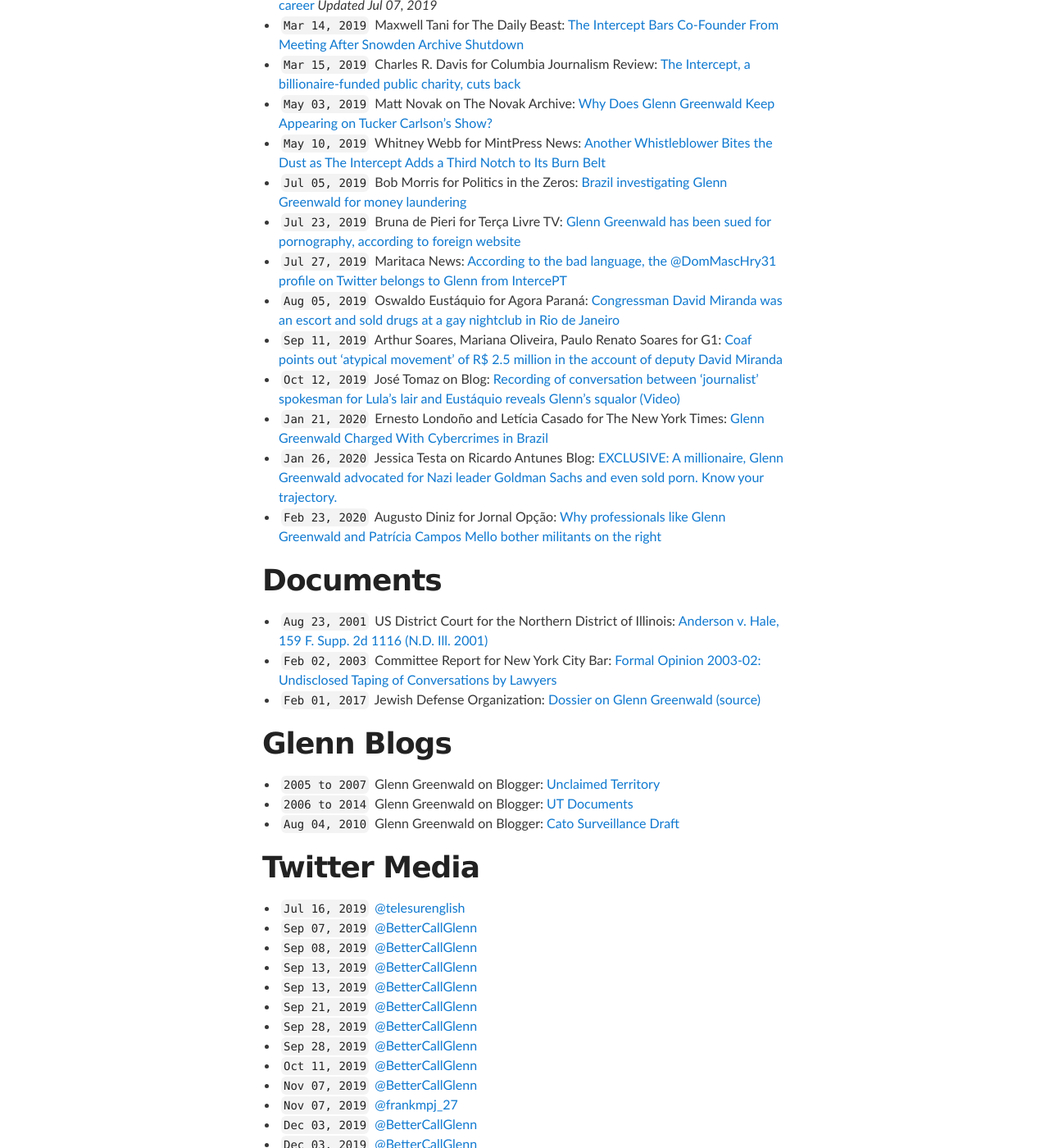
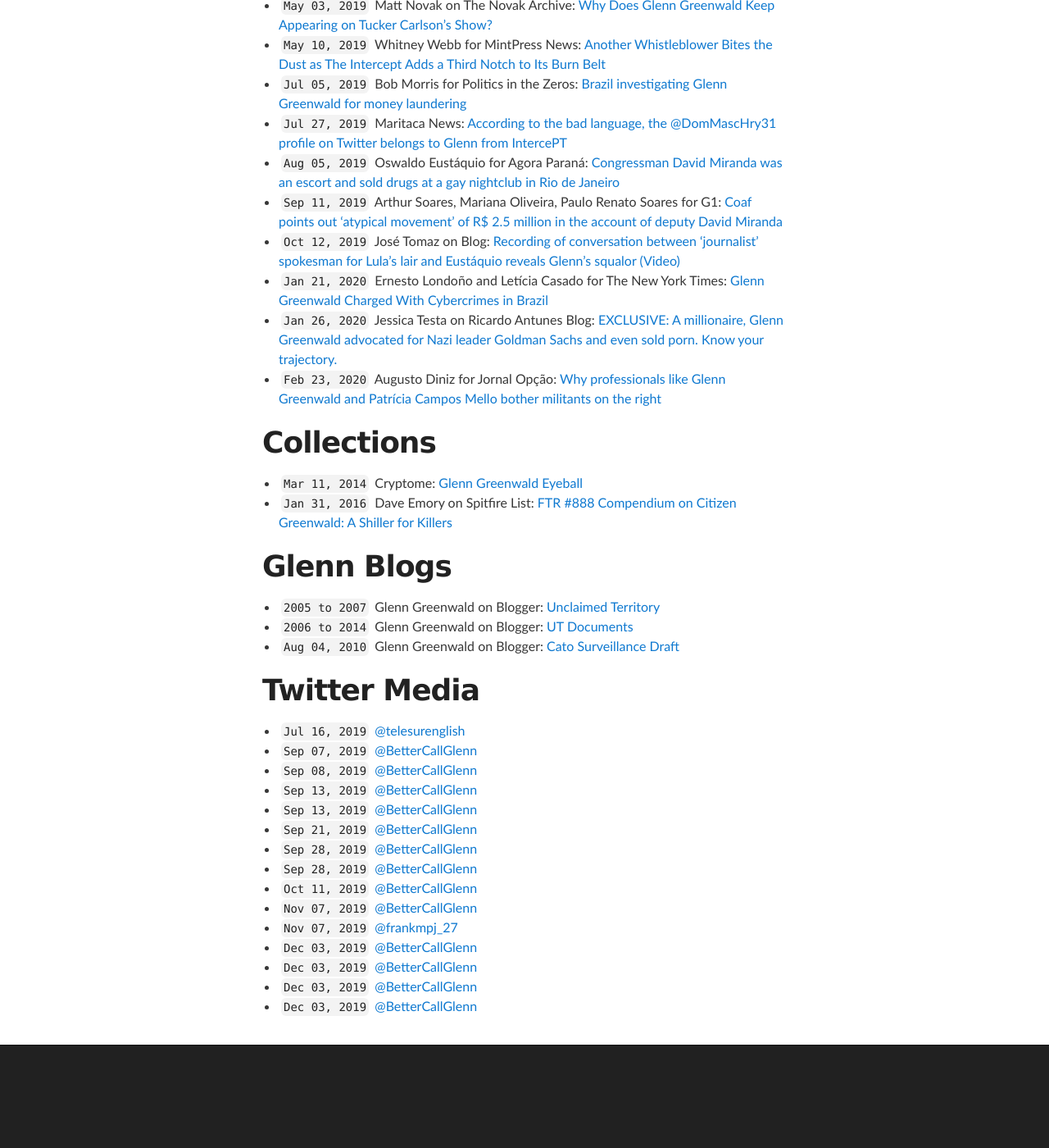
Before and after one commit to masternotions/masternotions.github.io, a Jekyll site: the page built from articles.md, in a window 1280 px wide and 1400 px high, scrolled down 1815 px. Shown: the whole window at 82% size. Built offline with Jekyll 4.4.1, drawn with Linux system fonts in a browser that asks for light colours; after the commit the page ends 3145 px from its top, so only the background shows below that; some of the changed text lies outside the part shown.

Commit message:
Update articles.md

```diff
--- a/articles.md
+++ b/articles.md
@@ -21,17 +21,14 @@ title: Articles
 - ``Jul 08, 2013`` Editors for CBC News: [Ballet school accused of kicking out dancer for doing porn](https://www.cbc.ca/news/canada/manitoba/ballet-school-accused-of-kicking-out-dancer-for-doing-porn-1.1329099)
 - ``Jul 11, 2013`` Adam Levick for The Algemeiner: [Glenn Greenwald's Anti-Semitism Exposed](https://www.algemeiner.com/2013/07/11/glenn-greenwalds-anti-semitism-exposed/)
 - ``Aug 19, 2013`` Jerry Portwood for Out Magazine: [Glenn Greenwald's Partner Detained at Heathrow](https://www.out.com/news-opinion/2013/08/19/glenn-greenwalds-partner-detained-heathrow)
-- ``Aug 21, 2013`` Editors for Out Magazine: [WATCH: Anderson Cooper Interviews Greenwald & Partner](https://www.out.com/entertainment/popnography/2013/08/21/watch-anderson-cooper-interviews-glenn-greenwald-david-miranda)
 - ``Oct 24, 2013`` Editors for Out Magazine: [10 Things We Learned from Glenn Greenwald](https://www.out.com/glenn-greenwald/2013/10/24/10-things-we-learned-glenn-greenwald)
 - ``Oct 24, 2013`` Editors for Out Magazine: [Behind the Story: Glenn Greenwald, Enemy of the State](https://www.out.com/news-opinion/2013/10/24/behind-story-glenn-greenwald-enemy-state)
 - ``Jan 19, 2014`` Sean Wilentz for The New Republic: [Would You Feel Differently About Snowden, Greenwald, and Assange If You Knew What They Really Thought?](https://newrepublic.com/article/116253/edward-snowden-glenn-greenwald-julian-assange-what-they-believe)
 - ``Feb 20, 2014`` Brian John Spencer on Blog: [Glenn Greenwald - Lawyer, blogger, partisan journalist](http://brianjohnspencer.blogspot.com/2014/02/glenn-greenwald-lawyer-blogger-partisan.html)
-- ``Mar 11, 2014`` Cryptome: [Glenn Greenwald Eyeball](https://cryptome.org/2014-info/glenn-greenwald/glenn-greenwald.htm)
 - ``May 12, 2014`` Michael Paterniti for GQ: [The Man Who Knows Too Much](https://www.gq.com/story/glenn-greenwald-edward-snowden-no-place-to-hide)
 - ``Aug 01, 2014`` Malcolm Forbes for Columbia Journalism Review: [Glenn Greenwald against the world](https://archives.cjr.org/critical_eye/glenn_greenwald_against_the_wo.php)
 - ``Sep 03, 2014`` Michael Hirsh for Politico: [Has Greenwald, Inc. Peaked?](https://www.politico.com/magazine/story/2014/09/glenn-greenwald-inc-peaked-110576)
 - ``Feb 24, 2015`` Alex Panisch for Out Magazine: [Whistleblowers Win at the Academy Awards](https://www.out.com/popnography/2015/2/24/why-whistleblowers-winning-academy-awards-matters)
-- ``Jan 31, 2016`` Dave Emory on Spitfire List: [FTR #888 Compendium on Citizen Greenwald: A Shiller for Killers](http://spitfirelist.com/for-the-record/ftr-888-compendium-on-citizen-greenwald-a-shiller-for-killers/)
 - ``Oct 19, 2016`` Thaddeus T. Grugq on Medium: [Age of Influence 2.0](https://medium.com/@thegrugq/agent-of-influence-2-0-e1f20bed4aec)
 - ``Oct 28, 2016`` Idrees Ahmad for Pulse: [Glenn Greenwald's Sympathy for the Devil](https://pulsemedia.org/2016/10/28/sympathy-for-the-devil-exorcising-greenwald-and-assad/)
 - ``Oct 26, 2017`` Lawyers, Guns & Money: [Dishonest Actors at The Intercept](https://www.lawyersgunsmoneyblog.com/2017/10/dishonest-actors-intercept)
@@ -47,7 +44,6 @@ title: Articles
 - ``May 03, 2019`` Matt Novak on The Novak Archive: [Why Does Glenn Greenwald Keep Appearing on Tucker Carlson's Show?](https://www.novakarchive.com/foias/2019/4/20/why-does-glenn-greenwald-keep-going-on-tucker-carlsons-show)
 - ``May 10, 2019`` Whitney Webb for MintPress News: [Another Whistleblower Bites the Dust as The Intercept Adds a Third Notch to Its Burn Belt](https://www.mintpressnews.com/daniel-hale-another-whistleblower-bites-the-dust-as-the-intercept-adds-a-third-notch-to-its-burn-belt/258386/)
 - ``Jul 05, 2019`` Bob Morris for Politics in the Zeros: [Brazil investigating Glenn Greenwald for money laundering](https://polizeros.com/2019/07/05/brazil-investigating-glenn-greenwald-for-money-laundering/)
-- ``Jul 23, 2019`` Bruna de Pieri for Terça Livre TV: [Glenn Greenwald has been sued for pornography, according to foreign website](https://www.tercalivre.com.br/glenn-greenwald-ja-foi-processado-por-pornografia-segundo-site-estrangeiro/)
 - ``Jul 27, 2019`` Maritaca News: [According to the bad language, the @DomMascHry31 profile on Twitter belongs to Glenn from IntercePT](https://maritaca-news.blogspot.com/2019/07/segundo-as-mas-linguas-o-perfil.html)
 - ``Aug 05, 2019`` Oswaldo Eustáquio for Agora Paraná: [Congressman David Miranda was an escort and sold drugs at a gay nightclub in Rio de Janeiro](https://web.archive.org/web/20191210044025/http://www.agoraparana.com.br/noticia/deputado-david-miranda-era-garoto-de-programa-e-vendia-drogas-em-boate-gay-no-rio-de-janeiro)
 - ``Sep 11, 2019`` Arthur Soares, Mariana Oliveira, Paulo Renato Soares for G1: [Coaf points out 'atypical movement' of R$ 2.5 million in the account of deputy David Miranda](https://g1.globo.com/rj/rio-de-janeiro/noticia/2019/09/11/coaf-aponta-movimentacao-atipica-de-r-25-milhoes-em-conta-do-deputado-federal-david-miranda.ghtml)
@@ -56,11 +52,10 @@ title: Articles
 - ``Jan 26, 2020`` Jessica Testa on Ricardo Antunes Blog: [EXCLUSIVE: A millionaire, Glenn Greenwald advocated for Nazi leader Goldman Sachs and even sold porn. Know your trajectory.](https://ricardoantunes.com.br/exclusivo-milionario-glenn-greenwald-advogou-para-lider-nazista-goldman-sachs-e-vendeu-ate-filme-porno-conheca-sua-trajetoria/)
 - ``Feb 23, 2020`` Augusto Diniz for Jornal Opção: [Why professionals like Glenn Greenwald and Patrícia Campos Mello bother militants on the right](https://www.jornalopcao.com.br/colunas-e-blogs/conexao/por-que-profissionais-como-glenn-greenwald-e-patricia-campos-mello-incomodam-tanto-militantes-da-direita-237490/)
 
-# Documents
+# Collections
 
-- ``Aug 23, 2001`` US District Court for the Northern District of Illinois: [Anderson v. Hale, 159 F. Supp. 2d 1116 (N.D. Ill. 2001)](https://law.justia.com/cases/federal/district-courts/FSupp2/159/1116/2384296)
-- ``Feb 02, 2003`` Committee Report for New York City Bar: [Formal Opinion 2003-02: Undisclosed Taping of Conversations by Lawyers](https://www.nycbar.org/member-and-career-services/committees/reports-listing/reports/detail/formal-opinion-2003-02-undisclosed-taping-of-conversations-by-lawyers-1)
-- ``Feb 01, 2017`` Jewish Defense Organization: [Dossier on Glenn Greenwald](./docs/jewish-defense-organization-dossier.pdf) [(source)][1]
+- ``Mar 11, 2014`` Cryptome: [Glenn Greenwald Eyeball](https://cryptome.org/2014-info/glenn-greenwald/glenn-greenwald.htm)
+- ``Jan 31, 2016`` Dave Emory on Spitfire List: [FTR #888 Compendium on Citizen Greenwald: A Shiller for Killers](http://spitfirelist.com/for-the-record/ftr-888-compendium-on-citizen-greenwald-a-shiller-for-killers/)
 
 # Glenn Blogs
 
```
Also changed, not shown: other parts of articles.md (+0 -4 lines).
